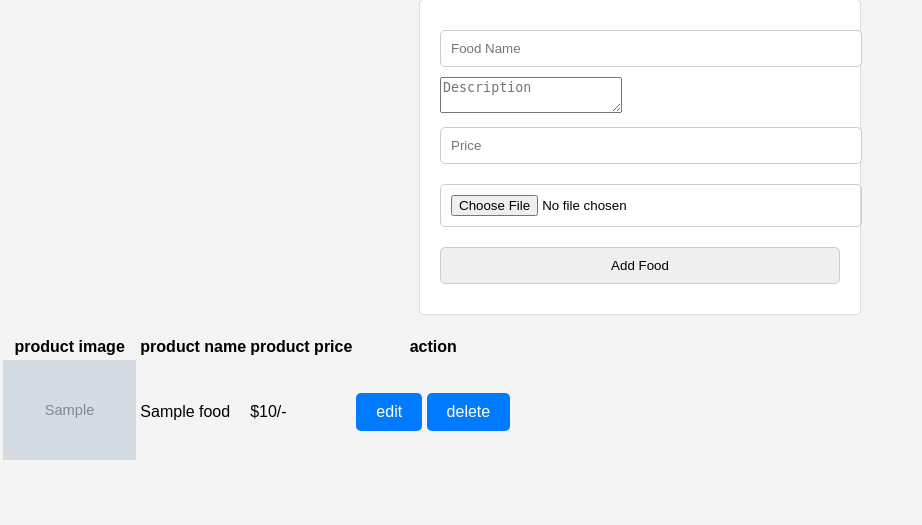
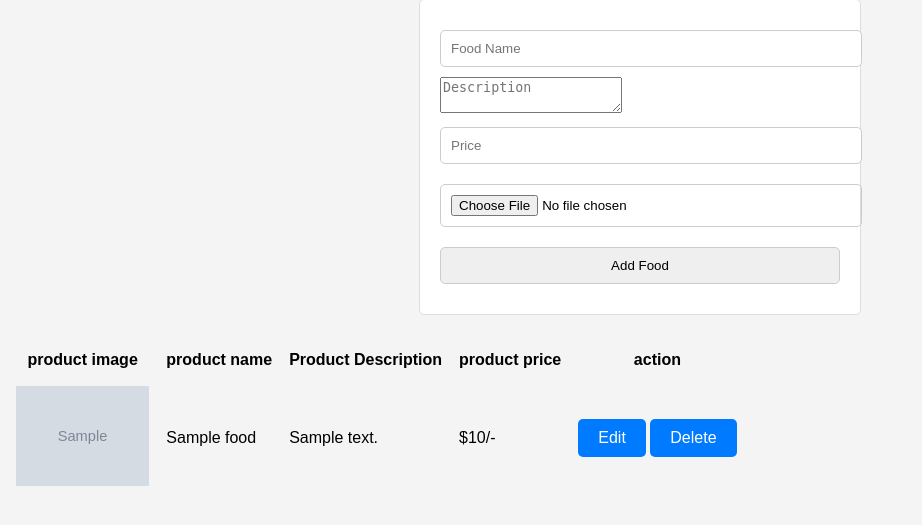
Before and after one commit to Brooktek/restaurant, a PHP site: page /restaurant/dashboard.php in a window 1280 px wide. Shown: the part 81-606 px from the top of the page, without its empty margins (0-922 px from the left). Run offline with PHP 8.4, Linux system fonts and the light colour scheme; the visitor is signed in with stand-in values (Sample User, id 1); tables that the repository leaves empty or names only in its code hold one stand-in row (values such as "Sample post"); grey boxes marked "Sample" are stand-in pictures.

Commit message:
some updates

```diff
--- a/css/style.css
+++ b/css/style.css
@@ -35,6 +35,10 @@ input, select {
   padding: 10px 20px;
   border-radius: 5px;
   text-align: center;
+}
+
+.product-display-table {
+  border-spacing: 15px;
 }
 
 .food-list, .cart-items {
--- a/restaurant/dashboard.php
+++ b/restaurant/dashboard.php
@@ -35,7 +35,7 @@ if (isset($_POST['add_food'])) {
         <input type="text" name="name" placeholder="Food Name" required>
         <textarea name="description" placeholder="Description" required></textarea>
         <input type="number" name="price" placeholder="Price" required>
-        <input type="file" accept="image/png, image/jpeg, image/jpg" name="product_image" required>
+        <input type="file" accept="image/png, image/jpeg, image/jpg" name="image" required>
         <input type="submit" name="add_food" value="Add Food">
     </form>
 
@@ -45,20 +45,22 @@ if (isset($_POST['add_food'])) {
       <table class="product-display-table">
          <thead>
          <tr>
-            <th>product image</th>
-            <th>product name</th>
-            <th>product price</th>
+            <th> product image </th>
+            <th> product name </th>
+            <th> Product Description</th>
+            <th> product price </th>
             <th>action</th>
          </tr>
          </thead>
          <?php while($row = mysqli_fetch_assoc($select)){ ?>
          <tr>
-            <td><img src="../uploaded_img/ <?php echo $row['image']; ?>" height="100" alt=""></td>
+            <td><img src="../uploaded_img/<?php echo $row['image']; ?>" height="100" alt=""></td>
             <td><?php echo $row['name']; ?></td>
+            <td><?php echo $row['description']; ?></td>
             <td>$<?php echo $row['price']; ?>/-</td>
             <td>
-               <a href="admin_update.php?edit=<?php echo $row['id']; ?>" class="btn"> <i class="fas fa-edit"></i> edit </a>
-               <a href="admin_page.php?delete=<?php echo $row['id']; ?>" class="btn"> <i class="fas fa-trash"></i> delete </a>
+                <a href="admin_update.php?edit=<?php echo $row['id']; ?>" class="btn">Edit</a>
+                <a href="admin_page.php?delete=<?php echo $row['id']; ?>" class="btn">Delete</a>
             </td>
          </tr>
       <?php } ?>
```
Also changed, not shown: restaurant/admin_update.php (+8 -19 lines).
